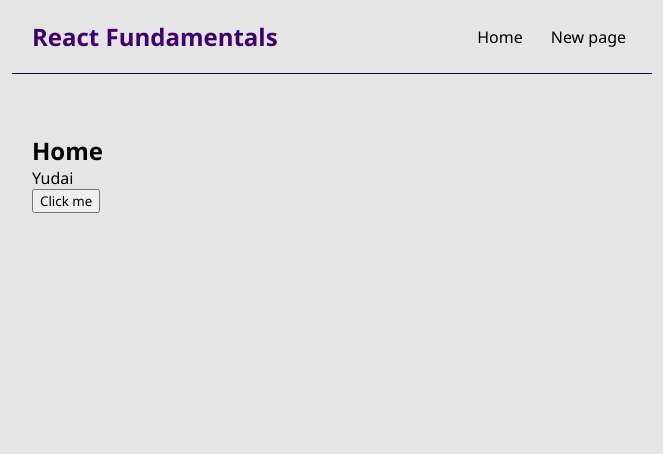
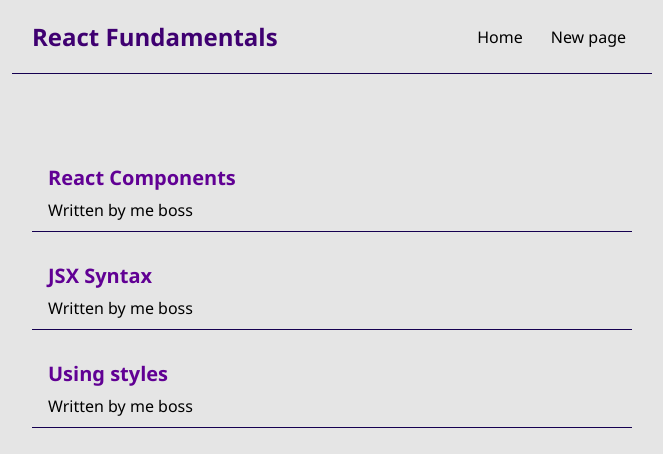
Before and after one commit to Uvacoder/demo-react-fundamentals, a React (Create React App) app: page / in a window 1280 px wide. Shown: the top 454 px of the page, without its empty margins (308-971 px from the left). Built offline with nearby package versions, Linux system fonts and the light colour scheme.

Commit message:
output list of pages

```diff
--- a/src/Home.js
+++ b/src/Home.js
@@ -1,18 +1,30 @@
 import {useState} from 'react'
 
 const Home = () => {
-    // let name = 'Yudai'
 
-    const [name, setName] = useState('Yudai');
+    const [pages, setPages] = useState([
+        {title: 'React Components' , body: 'lorem ipsum...', id: 1},
+        {title: 'JSX Syntax' , body: 'lorem ipsum...', id: 2},
+        {title: 'Using styles' , body: 'lorem ipsum...', id: 3},
+    ]);
 
-    const handleClick = () => {
-        setName('Radagon')
-    }
+
+    // useState practice
+    // const [name, setName] = useState('Yudai');
+    // const handleClick = () => {
+    //     setName('Radagon')
+    // }
     return (
         <div className="home">
-            <h2>Home</h2>
+            {pages.map((page) => (
+                <div className="page-prev" key={page.id}>
+                    <h2>{page.title}</h2>
+                    <p>Written by me boss</p>
+                </div>
+            ))}
+            {/* useState practice
             <p>{name}</p>
-            <button onClick={handleClick}>Click me</button>
+            <button onClick={handleClick}>Click me</button> */}
         </div>
      );
 }
--- a/src/index.css
+++ b/src/index.css
@@ -45,3 +45,21 @@
   margin: 40px auto;
   padding: 20px;
 }
+
+/* page preview list */
+
+.page-prev{
+  padding: 10px 16px;
+  margin: 20px 0;
+  border-bottom: 1px solid #150050;
+}
+
+.page-prev:hover{
+  box-shadow: 1px 3px 5px rgba(0, 0, 0, 0.1);
+}
+
+.page-prev h2{
+  font-size: 20px;
+  color: #610094;
+  margin-bottom: 8px;
+}
```
